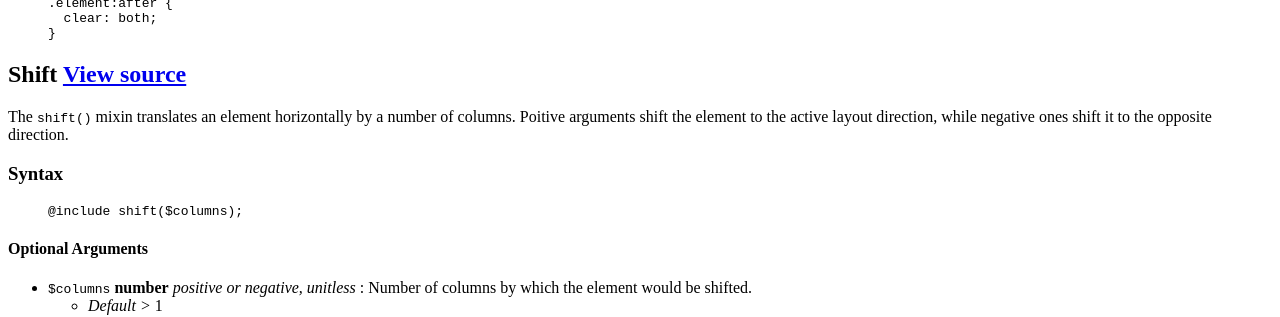
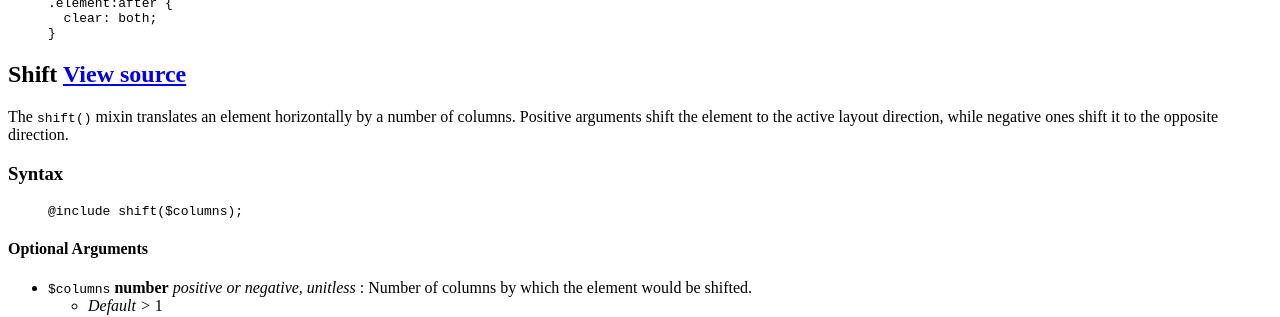
Before and after one commit to thoughtbot/neat, a Jekyll site: the page built from docset.html, in a window 1280 px wide and 900 px high, scrolled down 2291 px. Shown: the part 152-469 px from the top of the window. Built offline with Jekyll 4.4.1, drawn with Linux system fonts in a browser that asks for light colours; nearby versions of some CDN libraries; library files that are not in the unit come from our copies.

Commit message:
Fix typo in Shift docs

```diff
--- a/_includes/docs/mixins/shift.html
+++ b/_includes/docs/mixins/shift.html
@@ -1,6 +1,6 @@
 <article id="shift" data-type="mixin">
   <h2>Shift <a class="view-source" href="http://git.io/oo8mcg">View source</a></h2>
-  <p>The <code>shift()</code> mixin translates an element horizontally by a number of columns. Poitive arguments shift the element to the active layout direction, while negative ones shift it to the opposite direction.</p>
+  <p>The <code>shift()</code> mixin translates an element horizontally by a number of columns. Positive arguments shift the element to the active layout direction, while negative ones shift it to the opposite direction.</p>
   <h3>Syntax</h3>
 
 {% highlight scss %}
--- a/docset/Neat.xml
+++ b/docset/Neat.xml
@@ -1,4 +1,4 @@
 <entry>
-  <version>1.3.0</version>
+  <version>1.3.0/</version>
   <url>http://neat.bourbon.io/docset/neat.tgz</url>
 </entry>
```
Also changed, not shown: Gemfile.lock, 1 other file.
